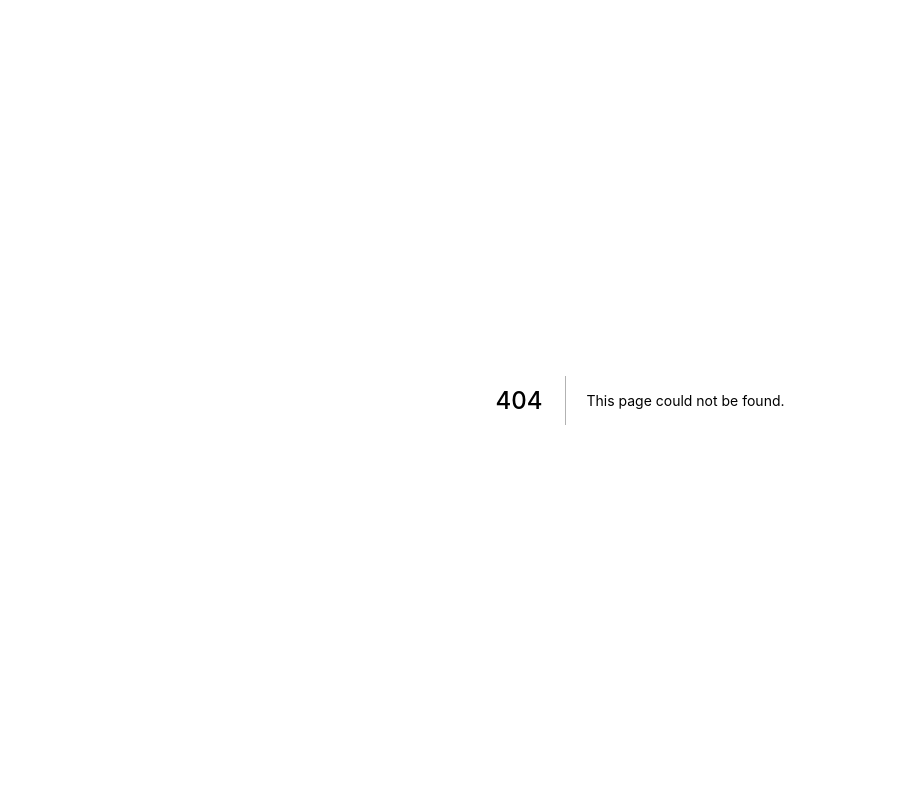
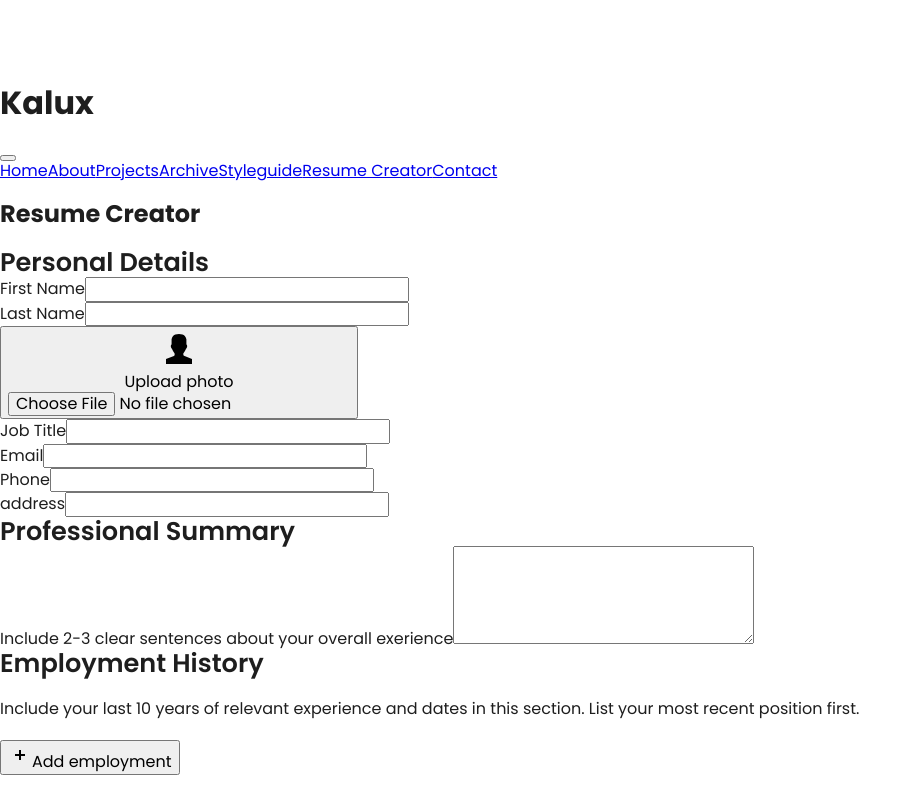
Before and after one commit to kaluabentes/old-kalu.dev, a Next.js app: page /resume-creator in a window 1280 px wide. Before the commit this address had no page. Shown: the top 799 px of the page, without its empty margins (0-919 px from the left). Built offline with nearby package versions, Linux system fonts and the light colour scheme.

Commit message:
Rename resume-creator

```diff
--- a/src/components/molecules/wizard-accordion/index.js
+++ b/src/components/molecules/wizard-accordion/index.js
@@ -21,7 +21,7 @@ const WizardAccordion = ({
       {...accordionProps}
       header={
         <>
-          <div ref={ref} className={styles.titleGroup}>
+          <div className={styles.titleGroup}>
             <div className={styles.title}>{title}</div>
             <div className={styles.subtitle}>{subtitle}</div>
           </div>
--- a/src/config/routes.js
+++ b/src/config/routes.js
@@ -20,8 +20,8 @@ export default [
     text: 'Styleguide',
   },
   {
-    path: '/resume-wizard',
-    text: 'Resume Wizard',
+    path: '/resume-creator',
+    text: 'Resume Creator',
   },
   {
     path: '/contact',
--- a/src/pages/resume-wizard.js
+++ b/src/pages/resume-creator.js
@@ -11,7 +11,7 @@ import EmploymentWizard from '_organisms/employment-wizard'
 import AddButton from '_atoms/add-button'
 import UploadPhotoField from '_atoms/upload-photo-field'
 
-class ResumeWizard extends Component {
+class ResumeCreator extends Component {
   state = {
     firstName: '',
     lastName: '',
@@ -127,9 +127,9 @@ class ResumeWizard extends Component {
     } = this.state
 
     return (
-      <Page title="Resume Wizard">
+      <Page title="Resume Creator">
         <Container>
-          <PageTitle>Resume Wizard</PageTitle>
+          <PageTitle>Resume Creator</PageTitle>
           <FormSection title="Personal Details">
             <Input
               id="firstName"
@@ -211,4 +211,4 @@ class ResumeWizard extends Component {
   }
 }
 
-export default ResumeWizard
+export default ResumeCreator
```
